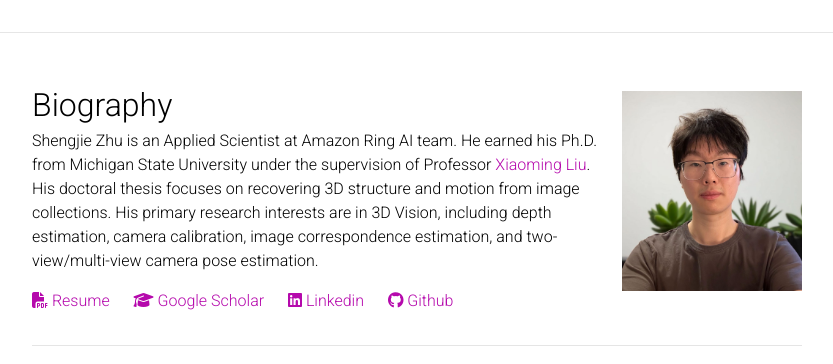
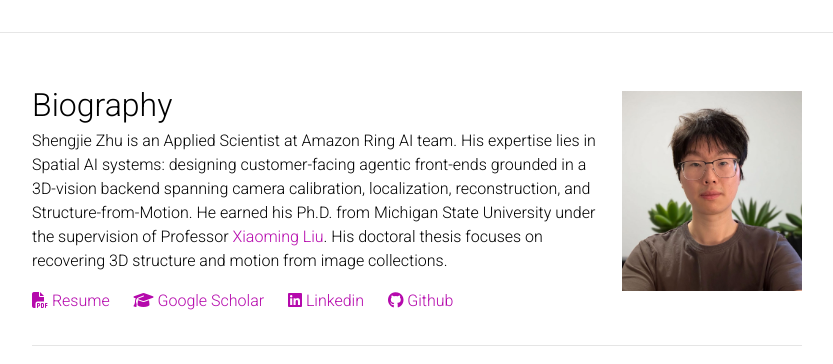
Before and after one commit to ShngJZ/ShngJZ.github.io, a Jekyll site: the page built from _pages/about.md, in a window 1280 px wide and 1005 px high, cut to the strip 0-364 px from the top of the window. Shown: the whole strip, without its empty margins (223-1056 px from the left). Built offline with Jekyll 4.4.1, drawn with Linux system fonts in a browser that asks for light colours; comment, search, counter and statistics services are not loaded; a style sheet for code colours, icons or effects is not loaded.

Commit message:
Update bio intro to lead with Spatial AI systems expertise

```diff
--- a/_pages/about.md
+++ b/_pages/about.md
@@ -14,9 +14,9 @@ fontawesome_css: https://cdnjs.cloudflare.com/ajax/libs/font-awesome/6.0.0/css/a
 
 <font size="6.5"> Biography </font>
 Shengjie Zhu is an Applied Scientist at Amazon Ring AI team.
+His expertise lies in Spatial AI systems: designing customer-facing agentic front-ends grounded in a 3D-vision backend spanning camera calibration, localization, reconstruction, and Structure-from-Motion.
 He earned his Ph.D. from Michigan State University under the supervision of Professor [Xiaoming Liu](http://www.cse.msu.edu/~liuxm/index2.html).
 His doctoral thesis focuses on recovering 3D structure and motion from image collections.
-His primary research interests are in 3D Vision, including depth estimation, camera calibration, image correspondence estimation, and two-view/multi-view camera pose estimation.
 
 <span style="margin-right: 20px">[<i class="fas fa-file-pdf"></i> Resume](https://shngjz.github.io/assets/pdf/Shengjie_Zhu_Resume.pdf)</span>
 <span style="margin-right: 20px">[<i class="fas fa-graduation-cap"></i> Google Scholar](https://scholar.google.com/citations?user=4hHEXZkAAAAJ&hl=en)</span>
```
